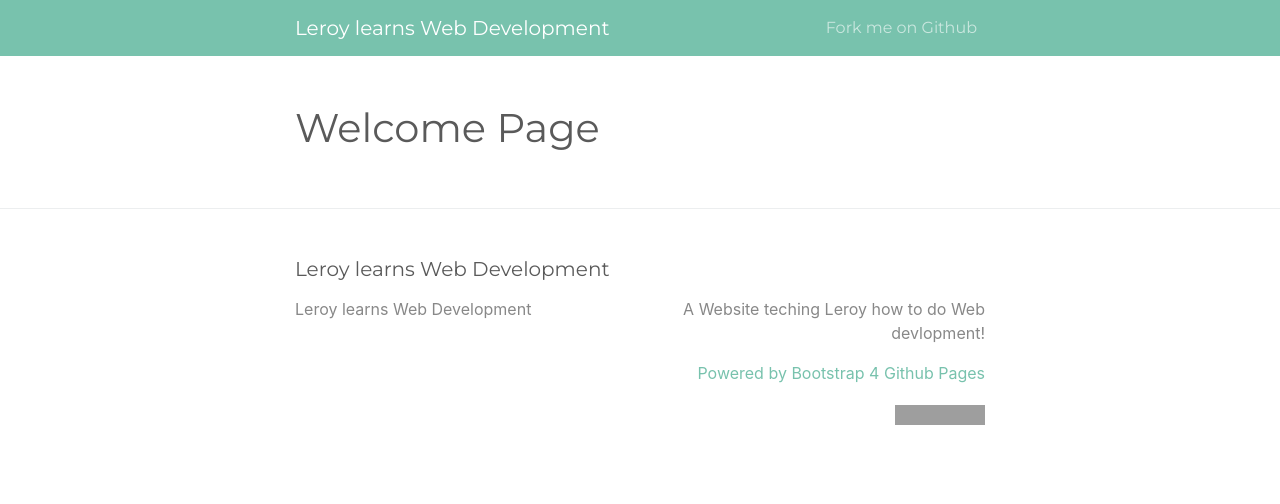
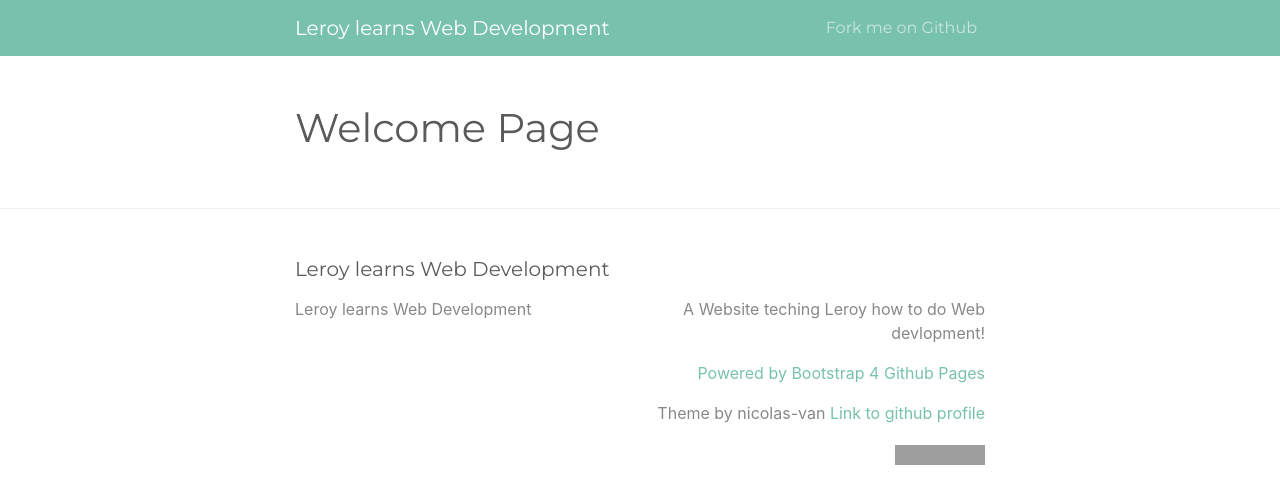
Before and after one commit to camilla-jones/leroy-learns, a Jekyll site: the page built from index.md, in a window 1280 px wide. Shown: the top 504 px of the page. Built offline with Jekyll 4.4.1, drawn with Linux system fonts in a browser that asks for light colours; grey boxes are pictures that could not be loaded.

Commit message:
Update footer.html

```diff
--- a/_includes/footer.html
+++ b/_includes/footer.html
@@ -33,6 +33,9 @@
           <a href="https://nicolas-van.github.io/bootstrap-4-github-pages/">Powered by Bootstrap 4 Github Pages</a>
         </p>
         <p>
+          Theme by nicolas-van <a href="https://github.com/nicolas-van">Link to github profile</a>
+        </p>
+        <p>
           <a href="https://github.com/nicolas-van/bootstrap-4-github-pages"><img alt="GitHub Repo stars" src="https://img.shields.io/github/stars/nicolas-van/bootstrap-4-github-pages?style=social"></a>
         <p>
       </div>
```
